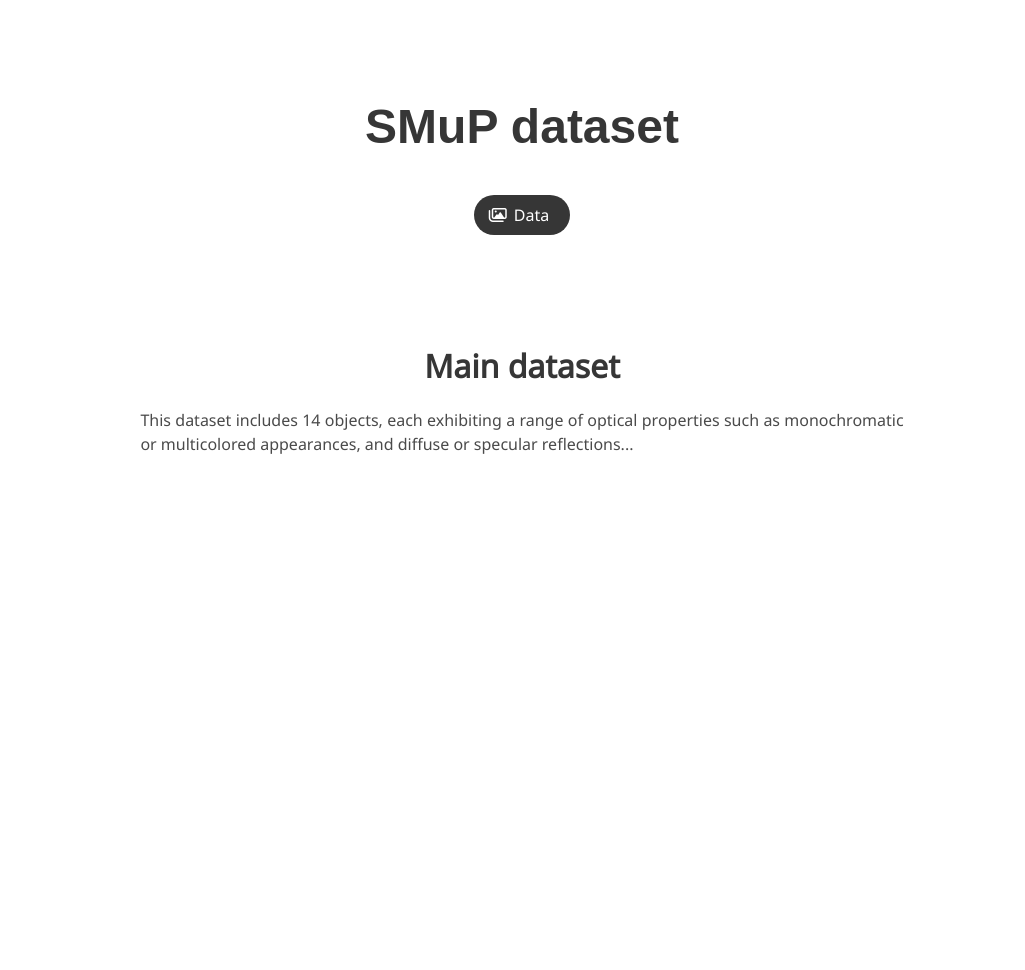
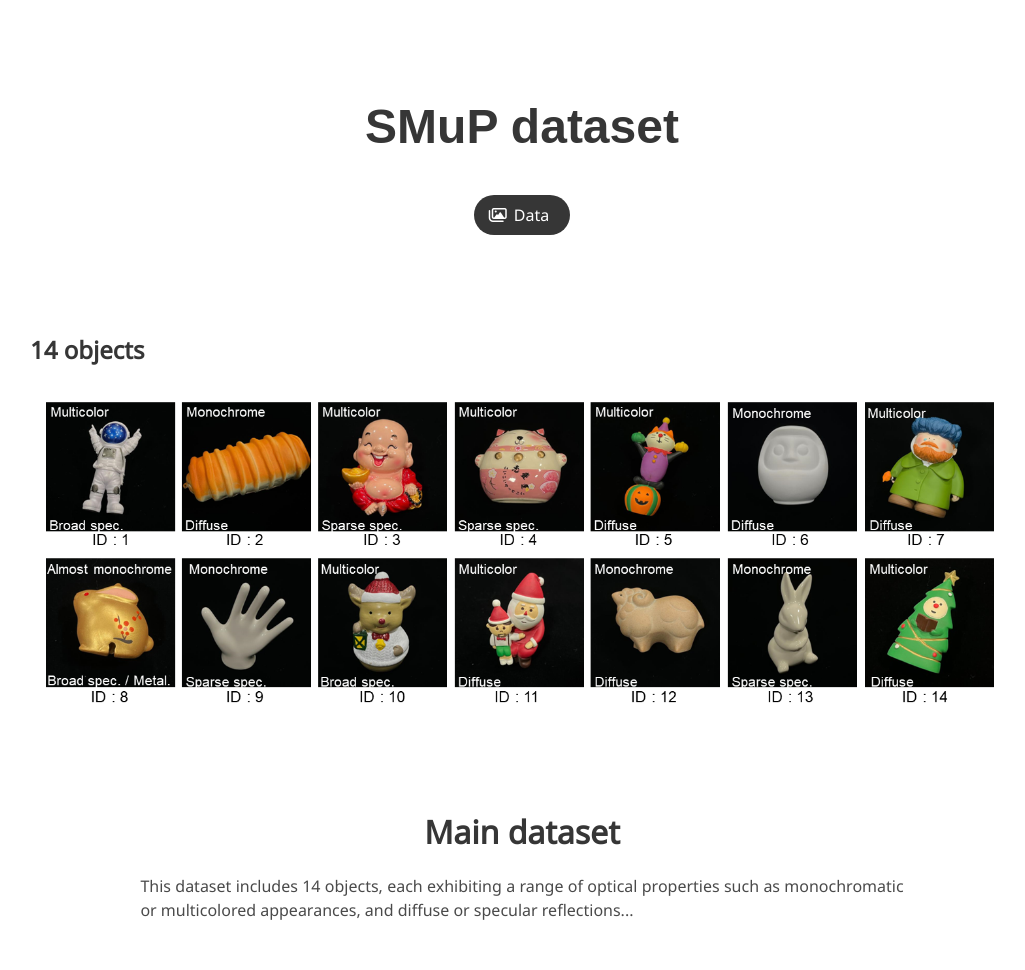
Before and after one commit to asanoy-a/smup.github.io, a plain HTML site: page index.html in a window 1280 px wide. Shown: the whole page, without its empty margins (118-1143 px from the left). Before the commit the page ends 800 px from the top, so only its background shows below. Drawn offline with nearby package versions, Linux system fonts and the light colour scheme; some icons are missing; a web font is replaced by a local one.

Commit message:
Update index.html

```diff
--- a/index.html
+++ b/index.html
@@ -80,6 +80,26 @@
 
 <section class="section">
   <div class="container is-max-desktop">
+    <div class="columns is-centered">
+    <div class="columns is-centered">
+      <div class="column is-full-width">
+        <!-- Interpolating. -->
+        <h3 class="title is-4">14 objects</h3>
+          <div class="column is-12 has-text-centered">
+            <img src="./static/images/objects.png"
+                 class="object-image"
+                 alt="object image."/>
+          </div>
+        </div>
+        <br/>
+        <!--/ Interpolating. -->
+      </div>
+    </div>
+  </div>
+</section>
+
+<section class="section">
+  <div class="container is-max-desktop">
     <!-- Abstract. -->
     <div class="columns is-centered has-text-centered">
       <div class="column is-four-fifths">
```
